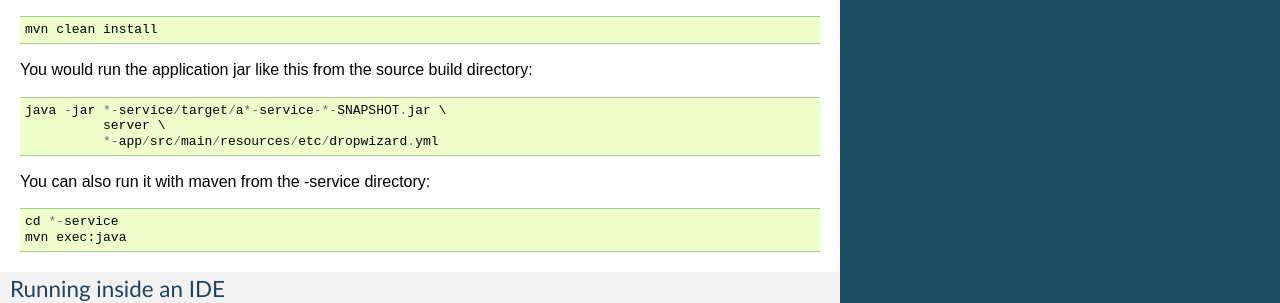
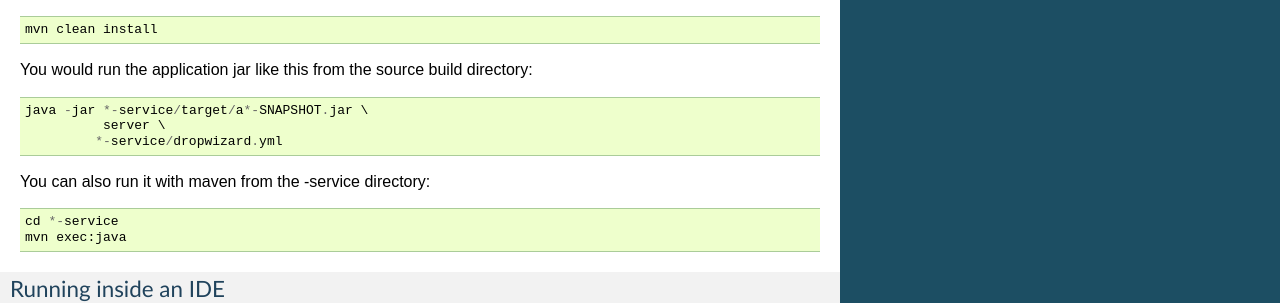
Before and after one commit to nostra/atomizer, a Sphinx documentation site: the page built from docs/source/atomizer.rst, in a window 1280 px wide. Shown: the part 438-741 px from the top of the page. Built offline with Sphinx 7.4.7, drawn with Linux system fonts in a browser that asks for light colours.

Commit message:
Corrected app path

```diff
--- a/docs/source/atomizer.rst
+++ b/docs/source/atomizer.rst
@@ -31,9 +31,9 @@ should be a matter of::
 You would run the application jar like this from the source build
 directory::
 
-    java -jar *-service/target/a*-service-*-SNAPSHOT.jar \
+    java -jar *-service/target/a*-SNAPSHOT.jar \
               server \
-              *-app/src/main/resources/etc/dropwizard.yml
+             *-service/dropwizard.yml
 
 You can also run it with maven from the -service directory::
 
```
